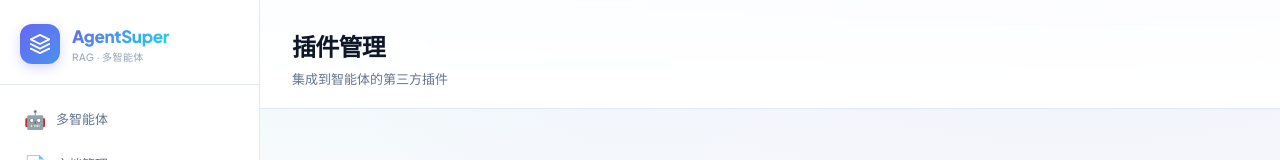
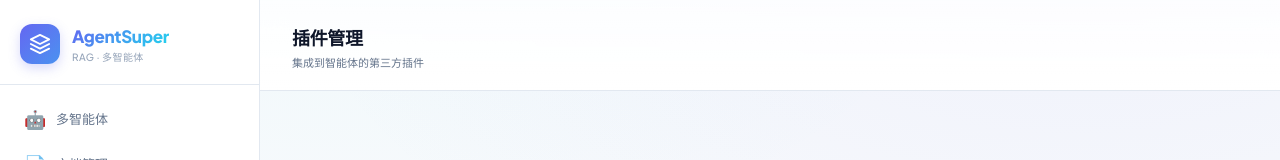
Before and after one commit to wangzi2124/AgentSuper, a Vue app in the folder frontend/: page /plugins in a window 1280 px wide. Shown: the top 160 px of the page. Built offline with nearby package versions, Linux system fonts and the light colour scheme; no server answers.

Commit message:
feat: 添加全局样式文件并优化 MultiAgentView 组件样式

```diff
--- a/frontend/src/main.ts
+++ b/frontend/src/main.ts
@@ -4,7 +4,7 @@ import Vant from 'vant'
 import 'vant/lib/index.css'
 import App from './App.vue'
 import router from './router'
-import './style.css'
+import './styles/global.css'
 import './styles/mobile.css'
 
 // 启动：等待首屏路由守卫完成（登录态校验/重定向到 /login）后再挂载，
--- a/frontend/src/styles/chat/multiAgentView.css
+++ b/frontend/src/styles/chat/multiAgentView.css
@@ -12,7 +12,7 @@ animation: fadeSlideUp 0.3s var(--ease);
 display: flex;
 align-items: center;
 justify-content: space-between;
-padding: 28px 32px 20px;
+padding: 24px 32px 20px;
 border-bottom: 1px solid var(--border);
 flex-shrink: 0;
 flex-wrap: wrap;
@@ -21,12 +21,12 @@ background: linear-gradient(180deg, color-mix(in srgb, var(--surface) 80%, trans
 backdrop-filter: blur(12px);
 -webkit-backdrop-filter: blur(12px);
 }
-.chat-header h2 { margin: 0 0 6px; font-size: 24px; font-weight: 800; letter-spacing: -0.03em; }
-.chat-header p { margin: 0; font-size: 13px; color: var(--text-secondary); }
+.chat-header h2 { margin: 0 0 4px; font-size: 18px; font-weight: 800; letter-spacing: -0.02em; }
+.chat-header p { margin: 0; font-size: 11px; color: var(--text-secondary); }
 .chat-header p.session-dir {
-margin-top: 6px;
+margin-top: 3px;
 font-family: 'JetBrains Mono', Consolas, monospace;
-font-size: 11.5px;
+font-size: 10.5px;
 color: var(--primary);
 overflow: hidden;
 text-overflow: ellipsis;
--- a/frontend/src/style.css
+++ b/frontend/src/styles/global.css
@@ -286,7 +286,7 @@ input, textarea { font-family: inherit; }
 
 /* ── Page Header ── */
 .page-header {
-  padding: 28px 32px 20px;
+  padding: 24px 32px 20px;
   border-bottom: 1px solid var(--border);
   background: linear-gradient(180deg, color-mix(in srgb, var(--surface) 80%, transparent), var(--surface));
   backdrop-filter: blur(12px);
@@ -294,16 +294,16 @@ input, textarea { font-family: inherit; }
 }
 
 .page-header h2 {
-  font-size: 24px;
+  font-size: 18px;
   font-weight: 800;
-  letter-spacing: -0.03em;
+  letter-spacing: -0.02em;
 }
 
 .page-header p {
-  font-size: 13px;
+  font-size: 11px;
   color: var(--text-secondary);
-  margin-top: 6px;
-  font-weight: 400;
+  margin-top: 4px;
+  font-weight: 500;
 }
 
 /* ── Page Content ── */
```
